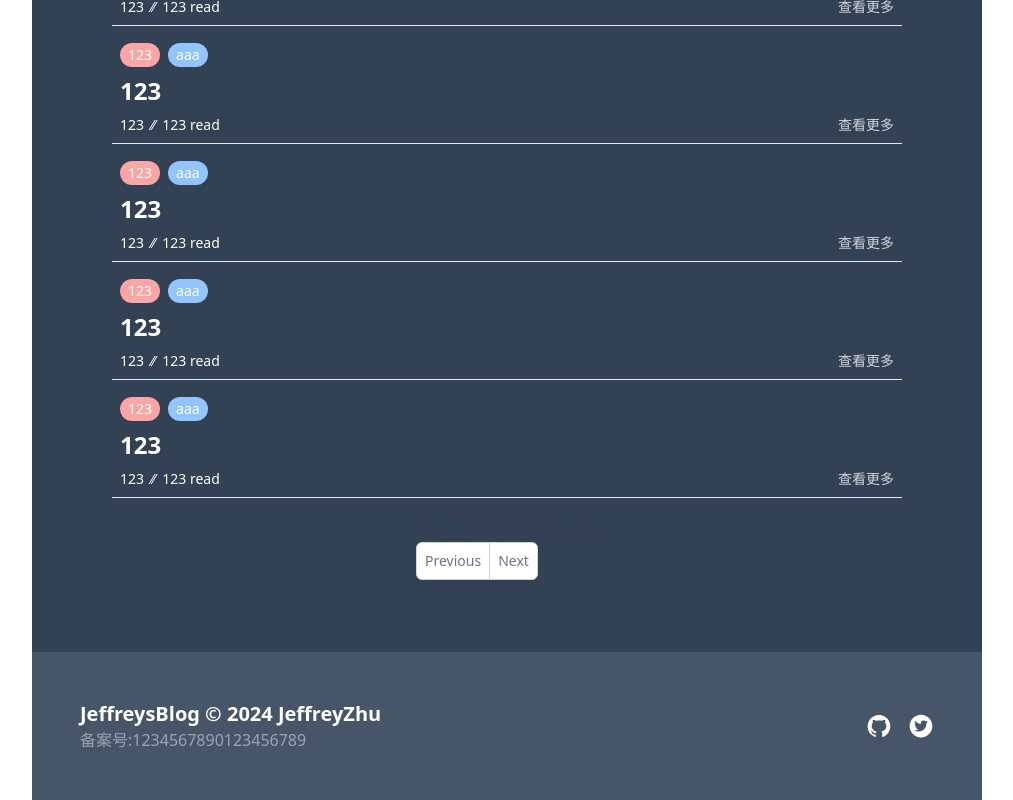
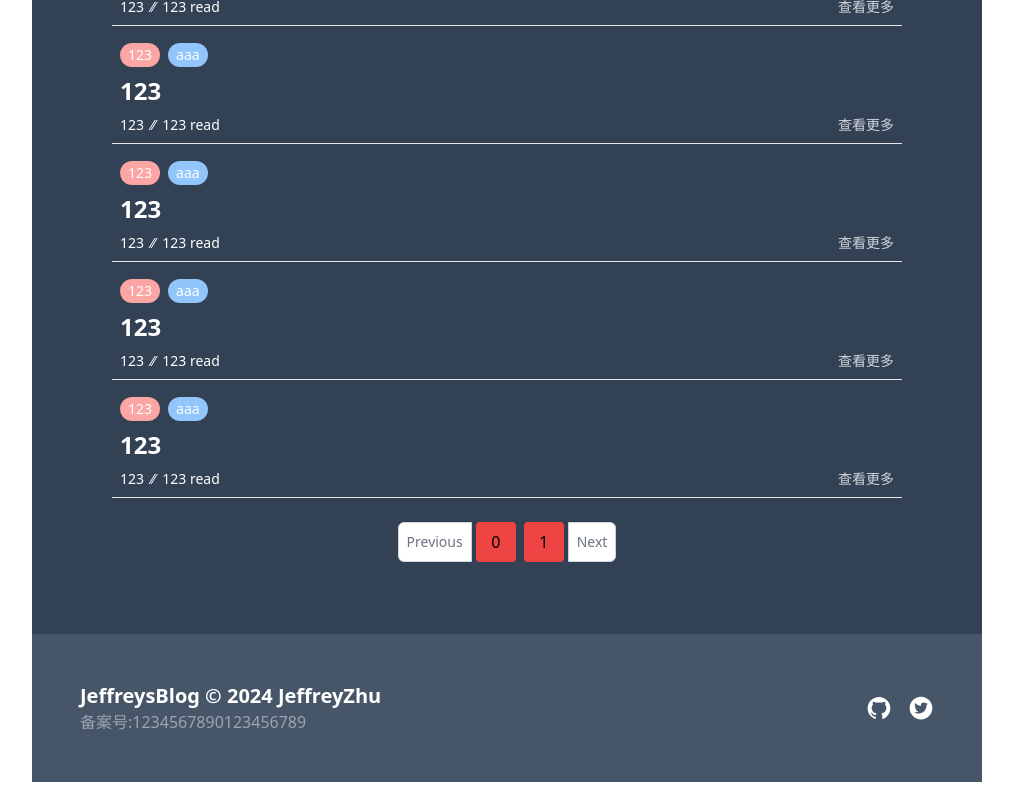
Before and after one commit to JeffreyZhu0201/NanoPress, a React (Create React App) app in the folder jeffreysblogfronted/: page /blogs in a window 1280 px wide. Shown: the part 1014-1814 px from the top of the page, without its empty margins (133-1146 px from the left). Built offline with nearby package versions, Linux system fonts and the light colour scheme.

Commit message:
pagination

```diff
--- a/jeffreysblogfronted/src/components/Pagination.tsx
+++ b/jeffreysblogfronted/src/components/Pagination.tsx
@@ -9,9 +9,16 @@ export default function Pagination(props: {
     paginateBack: any,
     currentPage: number,
 }) {
+
+    const items = [...Array(Math.ceil(props.totalPosts / props.postsPerPage))].map((_item,_itemIndex)=>{
+        return <div className="h-10 w-10 cursor-pointer bg-red-500 rounded mx-1 flex flex-row items-center justify-center">
+            {_itemIndex}
+        </div>
+    })
+
     return (
-        <div className='py-2'>
-            <div>
+        <div className='py-2 flex flex-row'>
+            {/* <div>
                 <p className='text-sm text-gray-700'>
                     Showing
                     <span className='font-medium'>{props.currentPage * props.postsPerPage - 10}</span>
@@ -22,33 +29,32 @@ export default function Pagination(props: {
                     results
                 </p>
             </div>
-            <nav className='block'></nav>
-            <div>
-                <nav
-                    className='relative z-0 inline-flex rounded-md shadow-sm -space-x-px'
-                    aria-label='Pagination'
-                >
+            <nav className='block'></nav> */}
                 <a
                     onClick={() => {
+                        if (!(props.currentPage === 1)) {
                             props.paginateBack();
+                        }
                     }}
                     href='#'
                     className='relative inline-flex items-center px-2 py-2 rounded-l-md border border-gray-300 bg-white text-sm font-medium text-gray-500 hover:bg-gray-50'
                 >
                     <span>Previous</span>
                 </a>
-
+                <div className="flex flex-row">
+                    {items}
+                </div>
                 <a
                     onClick={() => {
+                        if (!(props.currentPage === Math.ceil(props.totalPosts / props.postsPerPage))) {
                             props.paginateFront();
+                        }
                     }}
                     href='#'
                     className='relative inline-flex items-center px-2 py-2 rounded-r-md border border-gray-300 bg-white text-sm font-medium text-gray-500 hover:bg-gray-50'
                 >
                     <span>Next</span>
                 </a>
-                </nav>
-            </div>
         </div>
     );
 }
--- a/jeffreysblogfronted/src/pages/Blogs.tsx
+++ b/jeffreysblogfronted/src/pages/Blogs.tsx
@@ -19,6 +19,10 @@ function Blogs() {
 
     const [loading, setLoading] = useState(false);
     const [currentPage, setCurrentPage] = useState(1);
+
+    const [previousEnable,setPrevoisEnable] = useState(0);
+    const [nextEnable,setNextEnable] = useState(1);
+
     const [blogsPerPage] = useState(10);
 
     useEffect(() => {
@@ -39,7 +43,9 @@ function Blogs() {
     var blogList: Blog[] = testBlogs.slice(indexOfFirstPost, indexOfLastPost);
 
     // Change page
-    const paginateFront = () => setCurrentPage(currentPage + 1);
+    const paginateFront = () => {
+            setCurrentPage(currentPage + 1);
+    }
     const paginateBack = () => setCurrentPage(currentPage - 1);
 
 
```
Lines whose indentation alone changed are shown as unchanged.
